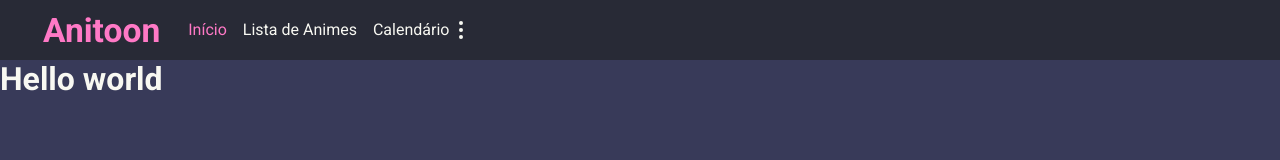
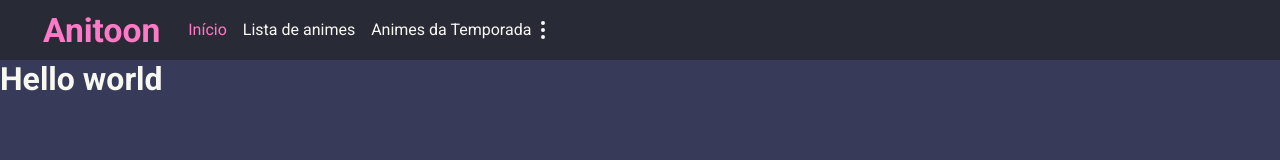
Before and after one commit to devLucasRoberto/Anitoon-v2, a Next.js app: page / in a window 1280 px wide. Shown: the top 160 px of the page. Built offline with nearby package versions, Linux system fonts and the light colour scheme.

Commit message:
Add NavLink component

```diff
--- a/src/components/Header/index.tsx
+++ b/src/components/Header/index.tsx
@@ -3,7 +3,6 @@ import {
   Content,
   Logo,
   Nav,
-  NavLink,
   MoreButton,
   IconMore,
   OverlayCloseMore,
@@ -11,12 +10,10 @@ import {
 } from './styles'
 import Link from 'next/link'
 import { useState } from 'react'
-import { useRouter } from 'next/router'
+import { NavLink } from '../NavLink'
 
 export function Header() {
   const [more, setMore] = useState(false)
-
-  const { asPath } = useRouter()
 
   function showMore(show: boolean) {
     setMore(show)
@@ -32,21 +29,13 @@ export function Header() {
         </Logo>
         <Nav>
           <ul>
-            <li>
-              <Link href="/">
-                <NavLink activeLink={asPath === '/'}>Início</NavLink>
-              </Link>
-            </li>
-            <li>
-              <Link href="/">
-                <NavLink>Lista de Animes</NavLink>
-              </Link>
-            </li>
-            <li>
-              <Link href="/">
-                <NavLink>Calendário</NavLink>
-              </Link>
-            </li>
+            <NavLink href="/" name="Início" activeLink />
+            <NavLink
+              href="/lista-de-animes"
+              name="Lista de animes"
+              activeLink
+            />
+            <NavLink href="/temporada" name="Animes da Temporada" activeLink />
           </ul>
 
           <div>
@@ -57,8 +46,21 @@ export function Header() {
               <>
                 <OverlayCloseMore onClick={() => showMore(false)} />
                 <MoreContent>
-                  <NavLink activeLink={asPath === '/'}>Temporadas</NavLink>
-                  <NavLink>Contato</NavLink>
+                  <NavLink
+                    href="/temporada"
+                    name="Animes da Temporada"
+                    activeLink
+                  />
+                  <NavLink
+                    href="/temporada"
+                    name="Animes da Temporada"
+                    activeLink
+                  />
+                  <NavLink
+                    href="/temporada"
+                    name="Animes da Temporada"
+                    activeLink
+                  />
                 </MoreContent>
               </>
             )}
--- a/src/components/Header/styles.ts
+++ b/src/components/Header/styles.ts
@@ -48,20 +48,6 @@ export const Nav = styled.div`
     justify-content: center;
   }
 `
-interface NavLinkProps {
-  activeLink?: boolean
-}
-
-export const NavLink = styled.a<NavLinkProps>`
-  color: var(${props => (props.activeLink ? '--pink' : '--white')});
-  text-decoration: none;
-  font-size: 1rem;
-  transition: color 0.2s;
-
-  &:hover {
-    color: var(--pink);
-  }
-`
 
 export const MoreButton = styled.button`
   cursor: pointer;
@@ -93,8 +79,9 @@ export const MoreContent = styled.div`
   color: var(--white);
   font-size: 1rem;
   text-align: center;
-  padding: 0.625rem 0.312rem 0.625rem 0.312rem;
+  padding: 0.625rem;
   border-radius: 0.437rem;
+  list-style-type: none;
 
   > a {
     cursor: pointer;
@@ -105,7 +92,7 @@ export const MoreContent = styled.div`
     }
   }
 
-  > a + a {
+  > li + li {
     margin-top: 0.312rem;
   }
 `
--- /dev/null
+++ b/src/components/NavLink/index.tsx
@@ -0,0 +1,23 @@
+import Link from 'next/link'
+import { useRouter } from 'next/router'
+import { ActiveLink } from './styles'
+
+interface NavLink {
+  href: string
+  name: string
+  activeLink?: boolean
+}
+
+export function NavLink({ href, name, activeLink }: NavLink) {
+  const { asPath } = useRouter()
+
+  return (
+    <li>
+      <Link href={href} passHref>
+        <ActiveLink activeLink={activeLink && asPath === href}>
+          {name}
+        </ActiveLink>
+      </Link>
+    </li>
+  )
+}
--- /dev/null
+++ b/src/components/NavLink/styles.ts
@@ -0,0 +1,17 @@
+import styled from 'styled-components'
+
+interface ActiveLinkProps {
+  activeLink?: boolean
+}
+
+export const ActiveLink = styled.a<ActiveLinkProps>`
+  color: var(${props => (props.activeLink ? '--pink' : '--white')});
+  text-decoration: none;
+  font-size: 1rem;
+  transition: color 0.2s;
+  cursor: pointer;
+
+  &:hover {
+    color: var(--pink);
+  }
+`
```
